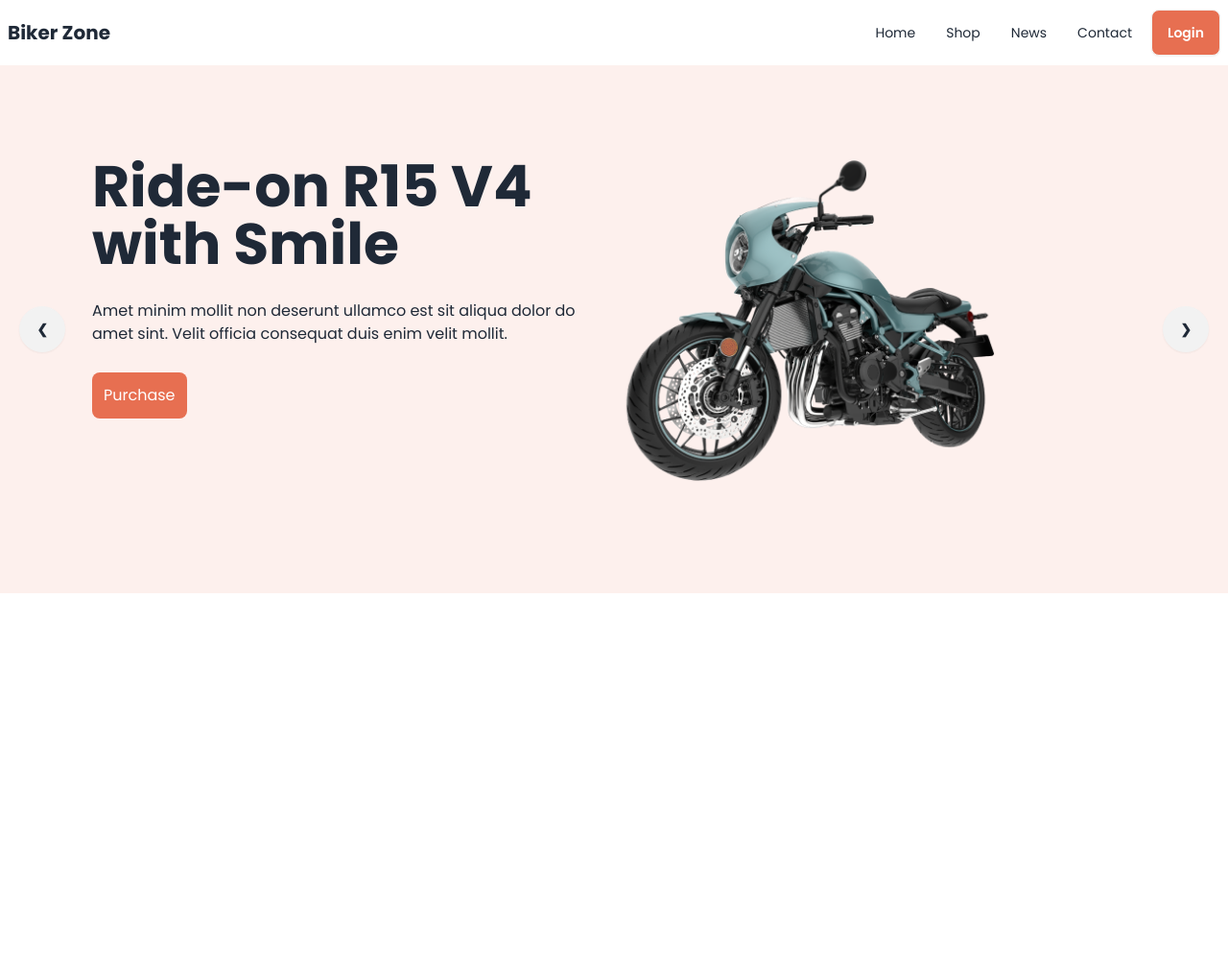
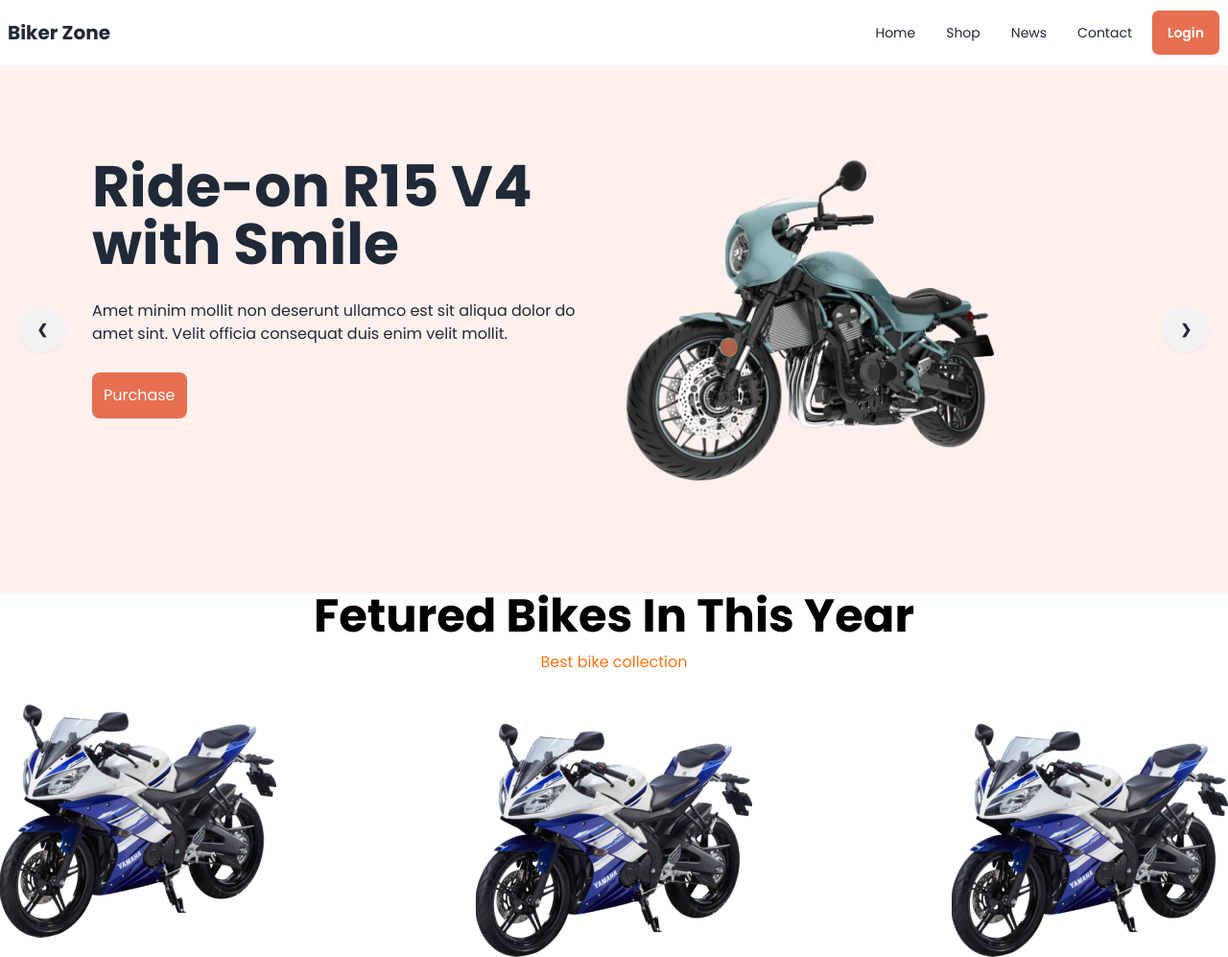
Before and after one commit to tammim28/bike-zone-tailwind, a plain HTML site: page index.html in a window 1280 px wide. Shown: the whole page at 96% size. Before the commit the page ends 800 px from the top, so only its background shows below. Drawn offline with nearby package versions, Linux system fonts and the light colour scheme.

Commit message:
complete featured section

```diff
--- a/index.html
+++ b/index.html
@@ -140,7 +140,22 @@
         </div>
     </header>
     <!-- main section -->
-    <main class="md:container mx-auto "></main>
+    <main class="md:container mx-auto ">
+        <!-- featured bike -->
+        <div class="text-center">
+            <h2 class="text-black font-bold text-5xl">Fetured Bikes In This Year</h2>
+            <p class="text-orange-500 py-3">Best bike collection</p>
+        </div>
+        <div class="flex justify-between flex-col lg:flex-row items-center space-y-10">
+            <!-- img-1 -->
+            <div><img src="./images/others/feature-bike.png" alt=""></div>
+            <!-- img-2 -->
+            <div><img src="./images/others/feature-bike.png" alt=""></div>
+            <!-- img-3 -->
+            <div><img src="./images/others/feature-bike.png" alt=""></div>
+        </div>
+
+    </main>
     <!-- footer section -->
     <footer></footer>
 </body>
```
